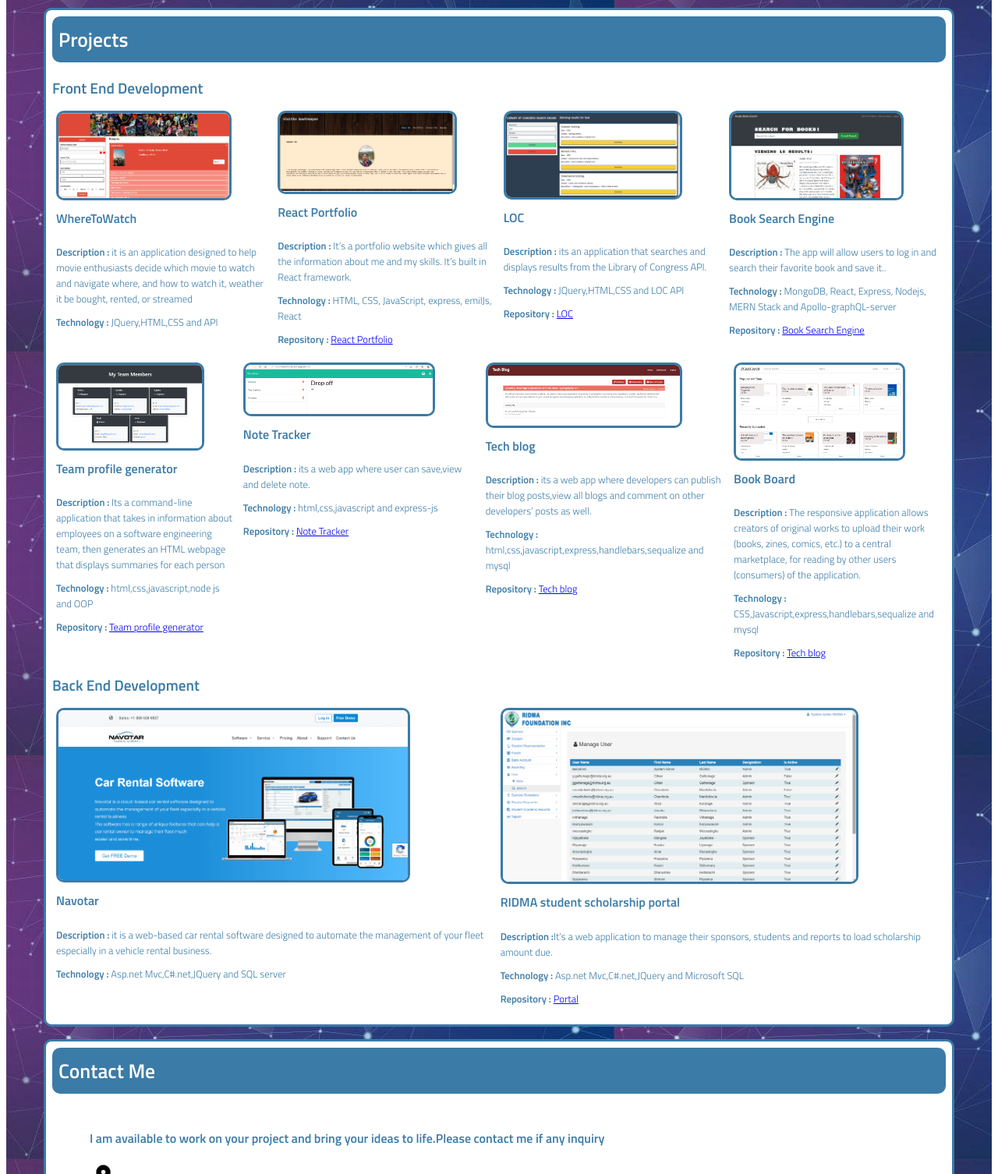
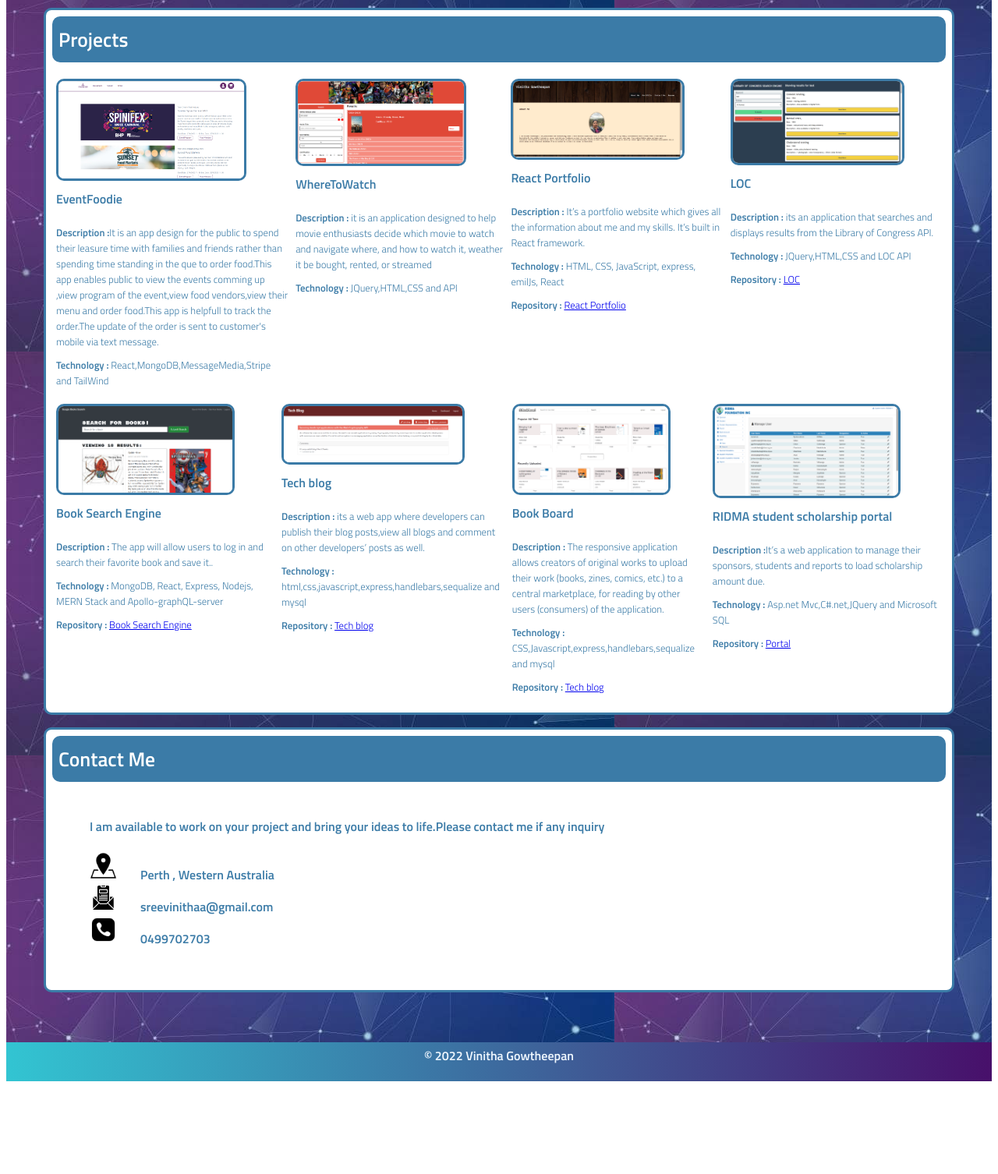
Before and after one commit to sreevinithaa/Portfolio_Vinitha_19_02_2022, a plain HTML site: page Index.html in a window 1280 px wide. Shown: the part 740-2246 px from the top of the page at 78% size. After the commit the page ends 2135 px from the top, so only its background shows below. Drawn offline with nearby package versions, Linux system fonts and the light colour scheme.

Commit message:
update projects

```diff
--- a/Index.html
+++ b/Index.html
@@ -52,8 +52,8 @@
                                 </li>
                                 <li><a href="https://github.com/sreevinithaa" target="_blank"><img
                                             src="assets/img/github.png" alt="Github profile"></a></li>
-                                <li><a href="https://sreevinithaa.github.io/Portfolio_Vinitha_19_02_2022/assets/CV_Vinitha_Gowtheepan.pdf" download><img
-                                            src="assets/img/resume.png"  alt="Resume"></a></li>
+                                <li><a href="https://sreevinithaa.github.io/Portfolio_Vinitha_19_02_2022/assets/CV_Vinitha_Gowtheepan.pdf"
+                                        download><img src="assets/img/resume.png" alt="Resume"></a></li>
                             </ul>
                         </h5>
             </div>
@@ -65,8 +65,26 @@
                 <h2>Projects</h2>
             </div>
             <div class="project_body">
-                <h3>Front End Development</h3>
+
                 <div class="project_list">
+                    <div class="project_list">
+                        <div class="project_item"><a target="_blank" href="https://eventfoodie.herokuapp.com/"><img
+                                    src="assets/img/eventFoodie.png" alt="EventFoodie">
+                                <div class="panel">Mern Stack</div>
+                            </a>
+                            <h4>EventFoodie</h4>
+                            <h5><strong>Description :</strong>It is an app design for the public to spend their leasure
+                                time with families and friends rather than spending time standing in the que to order
+                                food.This app enables public to view the events comming up ,view program of the
+                                event,view food vendors,view their menu and order food.This app is helpfull to track the
+                                order.The update of the order is sent to customer's mobile via text message.
+
+                            </h5>
+                            <h5><strong>Technology :</strong> React,MongoDB,MessageMedia,Stripe and TailWind
+                            </h5>
+                        </div>
+
+                    </div>
                     <div class="project_list">
                         <div class="project_item"><a target="_blank"
                                 href="https://sreevinithaa.github.io/where-to-watch/"><img
@@ -90,7 +108,8 @@
                                 <div class="panel">React,Javascript and EmailJs</div>
                             </a>
                             <h4>React Portfolio</h4>
-                            <h5><strong>Description :</strong> It’s a portfolio website which gives all the information about me and my skills. It’s built in React framework.
+                            <h5><strong>Description :</strong> It’s a portfolio website which gives all the information
+                                about me and my skills. It’s built in React framework.
                             </h5>
                             <h5><strong>Technology :</strong> HTML, CSS, JavaScript, express, emilJs, React
                             </h5>
@@ -118,16 +137,21 @@
                         </div>
 
                     </div>
+
+                </div>
                 <div class="project_list">
-                        <div class="project_item"><a target="_blank"
-                                href="https://webgooglebooks.herokuapp.com/"><img
+
+                    <div class="project_list">
+                        <div class="project_item"><a target="_blank" href="https://webgooglebooks.herokuapp.com/"><img
                                     src="assets/img/BookSearchEngine.png" alt="Book Search Engine">
                                 <div class="panel">MERN Stack</div>
                             </a>
                             <h4>Book Search Engine</h4>
-                            <h5><strong>Description :</strong> The app will allow users to log in and search their favorite book and save it..
+                            <h5><strong>Description :</strong> The app will allow users to log in and search their
+                                favorite book and save it..
                             </h5>
-                            <h5><strong>Technology :</strong> MongoDB, React, Express, Nodejs, MERN Stack and Apollo-graphQL-server
+                            <h5><strong>Technology :</strong> MongoDB, React, Express, Nodejs, MERN Stack and
+                                Apollo-graphQL-server
                             </h5>
                             <h5><strong>Repository :</strong> <a target="_blank"
                                     href=" https://github.com/sreevinithaa/BookSearchEngine.git">Book Search Engine</a>
@@ -135,47 +159,15 @@
                         </div>
 
                     </div>
-                </div><div class="project_list">
                     <div class="project_list">
                         <div class="project_item"><a target="_blank"
-                                href="https://sreevinithaa.github.io/Team_Profile_Generator/dist/index.html"><img
-                                    src="assets/img/teambuilder.png" alt="team builder">
-                                <div class="panel">Html,css,javascript and node-js</div>
-                            </a>
-                            <h4>Team profile generator</h4>
-                            <h5><strong>Description :</strong> Its a command-line application that takes in information about employees on a software engineering team, then generates an HTML webpage that displays summaries for each person    </h5>
-                            <h5><strong>Technology :</strong> html,css,javascript,node js and OOP
-                            </h5>
-                            <h5><strong>Repository :</strong> <a target="_blank"
-                                href="https://github.com/sreevinithaa/Team_Profile_Generator.git">Team profile generator</a>
-                            </h5>
-                        </div>
-
-                    </div>
-                    <div class="project_list">
-                        <div class="project_item"><a target="_blank"
-                                href="https://notetracker2022.herokuapp.com/notes"><img
-                                    src="assets/img/not_tracker.png" alt="note tracker">
-                                <div class="panel">Html,css,javascript and express-js</div>
-                            </a>
-                            <h4>Note Tracker</h4>
-                            <h5><strong>Description :</strong> its a web app where user can save,view and delete note.     </h5>
-                            <h5><strong>Technology :</strong> html,css,javascript and express-js
-                            </h5>
-                            <h5><strong>Repository :</strong> <a target="_blank"
-                                href="https://github.com/sreevinithaa/Note_tracker.git">Note Tracker</a>
-                            </h5>
-                        </div>
-
-                    </div>
-                    <div class="project_list">
-                        <div class="project_item"><a target="_blank"
-                                href="https://shrouded-bayou-77552.herokuapp.com/"><img
-                                    src="assets/img/tech_blog.png" alt="Tech blog">
+                                href="https://shrouded-bayou-77552.herokuapp.com/"><img src="assets/img/tech_blog.png"
+                                    alt="Tech blog">
                                 <div class="panel">Handlebars,sequalize and mysql</div>
                             </a>
                             <h4>Tech blog</h4>
-                            <h5><strong>Description :</strong> its a web app where developers can publish their blog posts,view all blogs and comment on other developers’ posts as well.      </h5>
+                            <h5><strong>Description :</strong> its a web app where developers can publish their blog
+                                posts,view all blogs and comment on other developers’ posts as well. </h5>
                             <h5><strong>Technology :</strong> html,css,javascript,express,handlebars,sequalize and mysql
                             </h5>
                             <h5><strong>Repository :</strong> <a target="_blank"
@@ -185,13 +177,14 @@
 
                     </div>
                     <div class="project_list">
-                        <div class="project_item"><a target="_blank"
-                                href="https://bookboardsite.herokuapp.com/"><img
+                        <div class="project_item"><a target="_blank" href="https://bookboardsite.herokuapp.com/"><img
                                     src="assets/img/bookboard.png" alt="BookBoard">
                                 <div class="panel">Handlebars,sequalize and mysql</div>
                             </a>
                             <h4>Book Board</h4>
-                            <h5><strong>Description :</strong> The responsive application allows creators of original works to upload their work (books, zines, comics, etc.) to a central marketplace, for reading by other users (consumers) of the application.           </h5>
+                            <h5><strong>Description :</strong> The responsive application allows creators of original
+                                works to upload their work (books, zines, comics, etc.) to a central marketplace, for
+                                reading by other users (consumers) of the application. </h5>
                             <h5><strong>Technology :</strong> CSS,Javascript,express,handlebars,sequalize and mysql
                             </h5>
                             <h5><strong>Repository :</strong> <a target="_blank"
@@ -200,28 +193,13 @@
                         </div>
 
                     </div>
-                </div>
-                <h3>Back End Development</h3>
-                <div class="project_list">
-                    <div class="project_item"><a target="_blank" href="https://navotar.com/"><img
-                                src="assets/img/project_1.png" alt="Navotar">
-                            <div class="panel">C#.net,JQuery and SQL server</div>
-                        </a>
-                        <h4>Navotar</h4>
-                        <h5><strong>Description :</strong> it is a web-based car rental software designed to automate
-                            the management of your
-                            fleet
-                            especially in a vehicle rental business.</h5>
-                        <h5><strong>Technology :</strong> Asp.net Mvc,C#.net,JQuery and SQL server
-                        </h5>
-                    </div>
-
                     <div class="project_item"><a target="_blank" href="http://ridmainc.azurewebsites.net/"><img
                                 src="assets/img/RidmaScreen.png" alt="Ridma">
                             <div class="panel">C#.net,JQuery and SQL server</div>
                         </a>
                         <h4>RIDMA student scholarship portal</h4>
-                        <h5><strong>Description :</strong>It’s a web application to manage their sponsors, students and reports to load scholarship amount due.</h5>
+                        <h5><strong>Description :</strong>It’s a web application to manage their sponsors, students and
+                            reports to load scholarship amount due.</h5>
                         <h5><strong>Technology :</strong> Asp.net Mvc,C#.net,JQuery and Microsoft SQL
                         </h5>
                         <h5><strong>Repository :</strong> <a target="_blank"
@@ -229,6 +207,8 @@
                         </h5>
                     </div>
                 </div>
+
+
             </div>
         </section>
         <section id="Contact-me" class="contact-me-style">
```
Also changed, not shown: assets/img/eventFoodie.png (added), 1 other file. Lines whose indentation alone changed are shown as unchanged.
